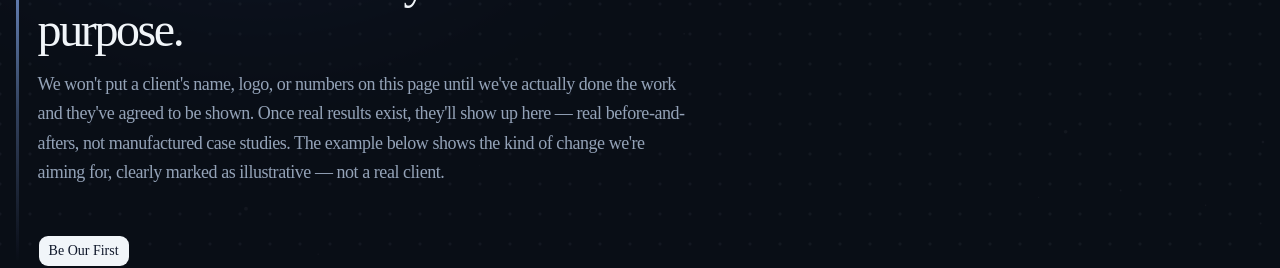
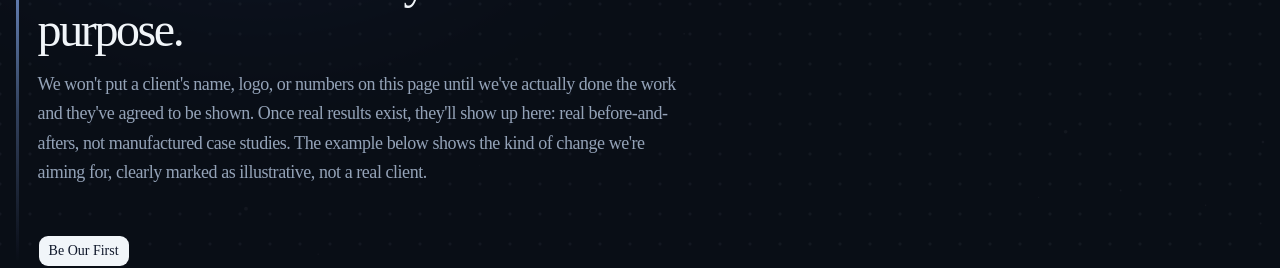
Before and after one commit to rushilcodes23/ru-visibility-site, a Next.js app: page /work in a window 1280 px wide. Shown: the part 206-474 px from the top of the page. Built offline with nearby package versions, Linux system fonts and the light colour scheme; no server answers.

Commit message:
Our work: two dashes in the intro replaced
Same words; the H1, the example label and the quote attribution keep theirs.

```diff
--- a/src/app/work/page.tsx
+++ b/src/app/work/page.tsx
@@ -21,10 +21,10 @@ export default function WorkPage() {
           <p className="text-lg leading-relaxed tracking-tight text-muted-foreground text-left mb-8">
             We won't put a client's name, logo, or numbers on this page
             until we've actually done the work and they've agreed to be
-            shown. Once real results exist, they'll show up here — real
+            shown. Once real results exist, they'll show up here: real
             before-and-afters, not manufactured case studies. The example
             below shows the kind of change we're aiming for, clearly marked
-            as illustrative — not a real client.
+            as illustrative, not a real client.
           </p>
           <Button render={<a href="/contact">Be Our First</a>} />
         </div>
```
